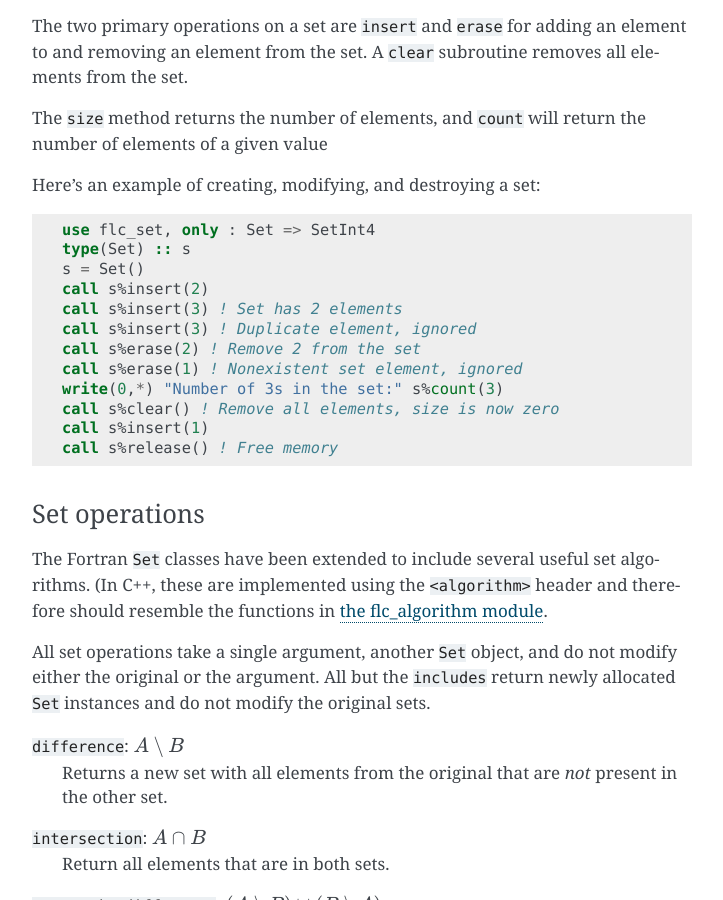
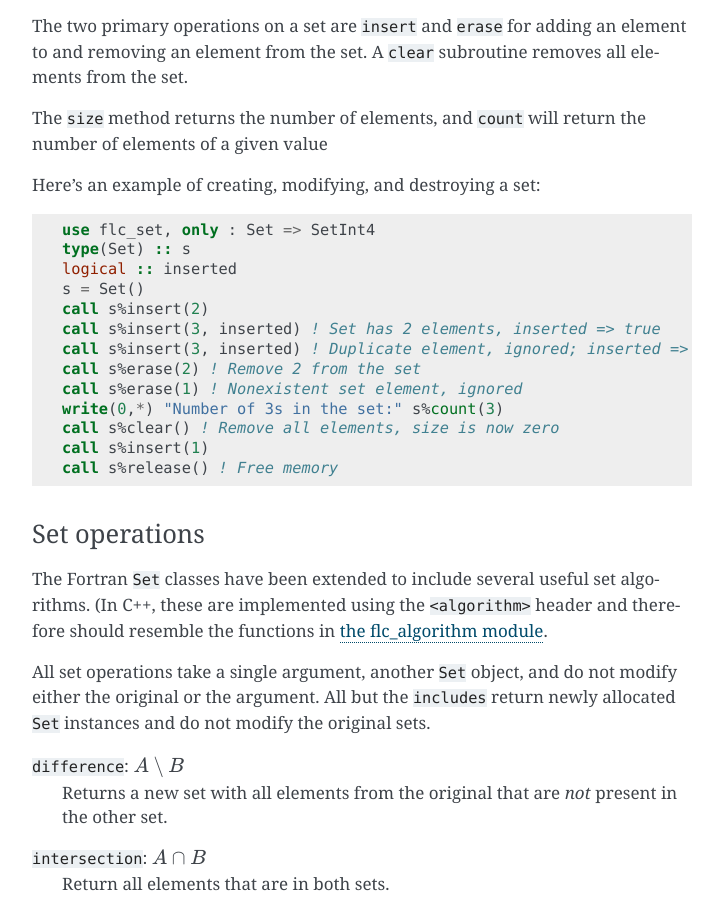
Before and after one commit to swig-fortran/flibcpp, a Sphinx documentation site: the page built from doc/modules/set.rst, in a window 1280 px wide and 900 px high, scrolled down 489 px. Shown: the whole window, without its empty margins (388-1111 px from the left). Built offline with Sphinx 7.4.7, drawn with Linux system fonts in a browser that asks for light colours.

```diff
--- a/doc/modules/set.rst
+++ b/doc/modules/set.rst
@@ -37,10 +37,11 @@
 
    use flc_set, only : Set => SetInt4
    type(Set) :: s
+   logical :: inserted
    s = Set()
    call s%insert(2)
-   call s%insert(3) ! Set has 2 elements
-   call s%insert(3) ! Duplicate element, ignored
+   call s%insert(3, inserted) ! Set has 2 elements, inserted => true
+   call s%insert(3, inserted) ! Duplicate element, ignored; inserted => false
    call s%erase(2) ! Remove 2 from the set
    call s%erase(1) ! Nonexistent set element, ignored
    write(0,*) "Number of 3s in the set:" s%count(3)
```
Also changed, not shown: 8 other files.
